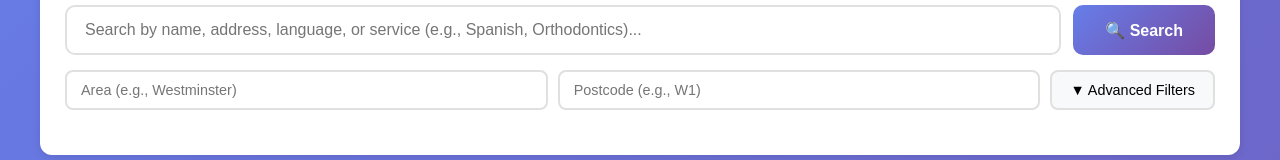
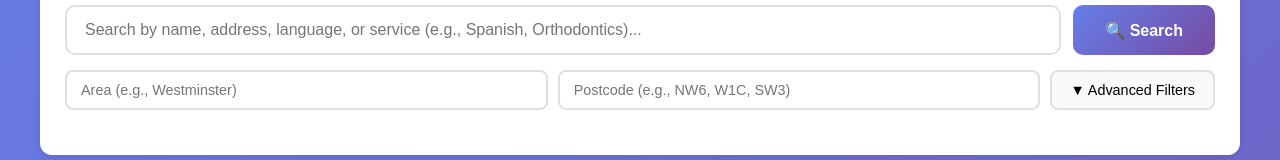
Before and after one commit to jgirolamo/dentaltrawler, a React (Vite) app in the folder dentaltrawler/: page / in a window 1280 px wide. Shown: the part 322-482 px from the top of the page. Built offline with nearby package versions, Linux system fonts and the light colour scheme.

Commit message:
Update postcode placeholder to show 3-character examples

```diff
--- a/dentaltrawler/src/pages/Search.jsx
+++ b/dentaltrawler/src/pages/Search.jsx
@@ -263,7 +263,7 @@ function Search() {
               <input
                 type="text"
                 className="quick-filter-input"
-                placeholder="Postcode (e.g., W1)"
+                placeholder="Postcode (e.g., NW6, W1C, SW3)"
                 value={postcodeFilter}
                 onChange={(e) => setPostcodeFilter(e.target.value)}
               />
```
